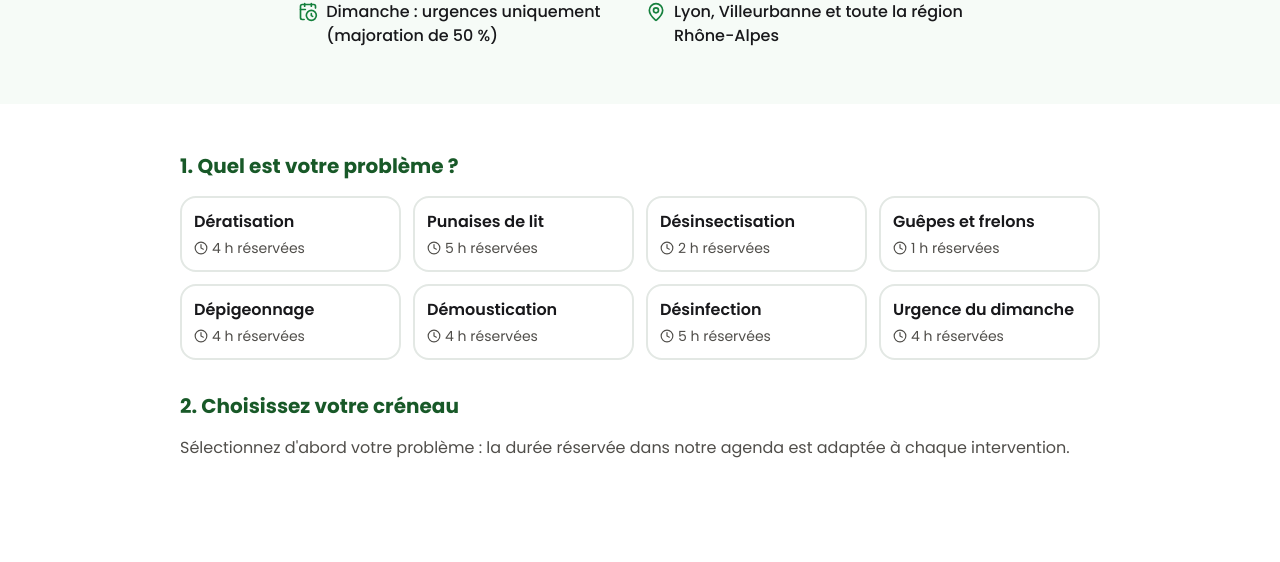
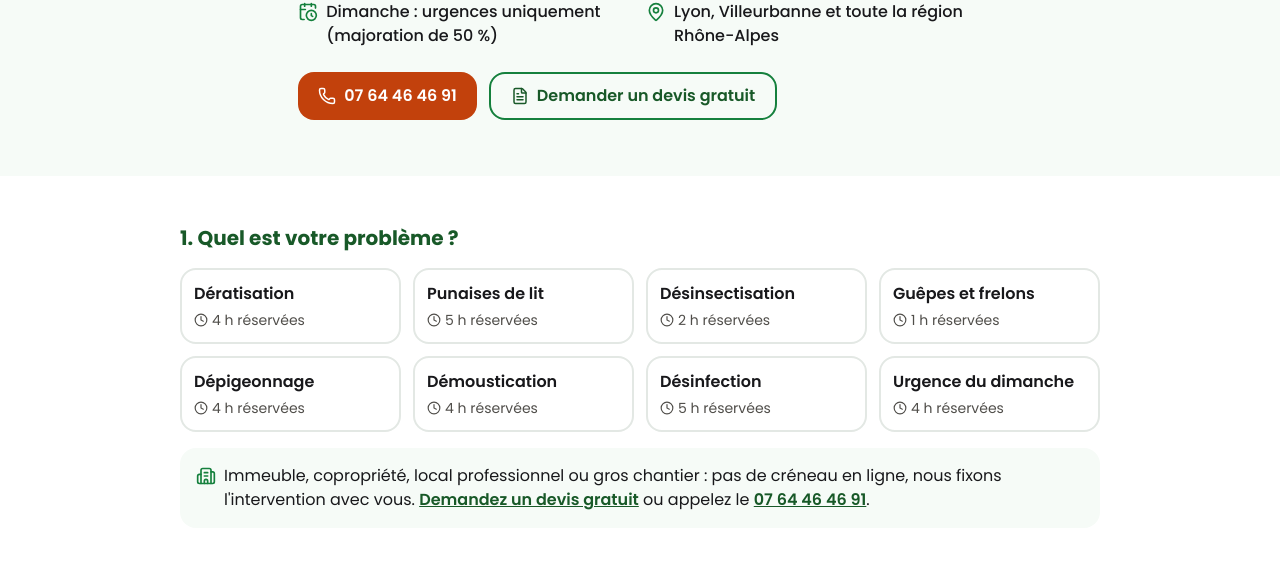
Before and after one commit to KarimBkr/HA-Nuisibles, a Next.js app: page /rendez-vous in a window 1280 px wide. Shown: the part 342-904 px from the top of the page. Built offline with nearby package versions, Linux system fonts and the light colour scheme; no server answers.

Commit message:
M24: Keep the booking choice in the URL and always show call and quote
- Call and quote buttons in the /rendez-vous/ header
- Note for jobs with no online slot (building, co-ownership, large job)
- e2e: hash restore, step switch, new-tab link, iframe height per viewport

```diff
--- a/src/app/rendez-vous/page.tsx
+++ b/src/app/rendez-vous/page.tsx
@@ -1,7 +1,8 @@
 import type { Metadata } from "next";
 import { pageMetadata } from "@/lib/seo";
-import { CalendarClock, Clock, MapPin } from "lucide-react";
-import { site } from "@/config/site";
+import Link from "next/link";
+import { CalendarClock, Clock, FileText, MapPin, Phone } from "lucide-react";
+import { site, telHref } from "@/config/site";
 import Breadcrumbs from "@/components/Breadcrumbs";
 import BookingPicker from "@/components/BookingPicker";
 import ZoneBlock from "@/components/ZoneBlock";
@@ -36,6 +37,15 @@ export default function BookingPage() {
               </li>
             ))}
           </ul>
+          {/* Call and quote always visible: the mobile bar is hidden on this page. */}
+          <div className="mt-6 flex flex-wrap gap-3">
+            <a href={telHref} className="btn bg-accent text-white hover:opacity-90">
+              <Phone aria-hidden size={18} /> {site.phone.display}
+            </a>
+            <Link href="/contact/#mon-devis" className="btn border-2 border-brand text-brand-dark hover:bg-brand-light">
+              <FileText aria-hidden size={18} /> Demander un devis gratuit
+            </Link>
+          </div>
         </div>
       </header>
       <section aria-label="Réservation" className="py-12">
--- a/src/components/BookingEmbed.tsx
+++ b/src/components/BookingEmbed.tsx
@@ -29,11 +29,8 @@ export default function BookingEmbed({ url }: { url: string }) {
   }
   return (
     <div data-booking>
-      {/* Phone and new-tab link first: on mobile the iframe is tall and slow to paint. */}
-      <div className="mb-4 flex flex-wrap items-center gap-x-6 gap-y-2">
-        <a href={telHref} className="btn bg-accent text-white hover:opacity-90">
-          <Phone aria-hidden size={18} /> {site.phone.display}
-        </a>
+      {/* New-tab link first: on mobile the iframe is tall and slow to paint (the call button sits in the page header). */}
+      <div className="mb-4">
         <a href={url} target="_blank" rel="noopener" className="inline-flex min-h-11 items-center gap-2 text-brand-dark underline-offset-2 hover:underline">
           <ExternalLink aria-hidden size={16} /> Ouvrir l&apos;agenda dans un nouvel onglet
         </a>
--- a/src/components/BookingPicker.tsx
+++ b/src/components/BookingPicker.tsx
@@ -1,9 +1,10 @@
 "use client";
 
 import { useEffect, useState } from "react";
-import { Clock } from "lucide-react";
+import Link from "next/link";
+import { Building2, Clock } from "lucide-react";
 import { SERVICES } from "@/config/services";
-import { site } from "@/config/site";
+import { site, telHref } from "@/config/site";
 import BookingEmbed from "@/components/BookingEmbed";
 
 type Option = { key: keyof typeof site.booking.hours; label: string };
@@ -25,6 +26,12 @@ export default function BookingPicker() {
     return () => window.removeEventListener("hashchange", read);
   }, []);
 
+  // The choice stays in the URL (#service): reload, back and shared links keep it.
+  const choose = (k: Option["key"]) => {
+    setKey(k);
+    history.replaceState(null, "", `#${k}`);
+  };
+
   return (
     <div>
       <h2 className="text-xl font-bold text-brand-dark">1. Quel est votre problème ?</h2>
@@ -34,7 +41,7 @@ export default function BookingPicker() {
             <button
               type="button"
               aria-pressed={key === o.key}
-              onClick={() => setKey(o.key)}
+              onClick={() => choose(o.key)}
               className={`flex min-h-11 w-full flex-col items-start rounded-card border-2 p-3 text-left font-semibold ${
                 key === o.key ? "border-brand bg-brand-light text-brand-dark" : "border-line bg-white text-ink hover:border-brand"
               }`}
@@ -47,6 +54,14 @@ export default function BookingPicker() {
           </li>
         ))}
       </ul>
+      <p data-no-online-slot className="mt-4 flex items-start gap-2 rounded-card bg-brand-light p-4 text-ink">
+        <Building2 aria-hidden size={20} className="mt-0.5 shrink-0 text-brand" />
+        <span>
+          Immeuble, copropriété, local professionnel ou gros chantier : pas de créneau en ligne, nous fixons l&apos;intervention avec vous.{" "}
+          <Link href="/contact/#mon-devis" className="font-semibold text-brand-dark underline">Demandez un devis gratuit</Link> ou appelez le{" "}
+          <a href={telHref} className="font-semibold text-brand-dark underline">{site.phone.display}</a>.
+        </span>
+      </p>
       <h2 className="mt-8 text-xl font-bold text-brand-dark">2. Choisissez votre créneau</h2>
       {key ? (
         <div className="mt-4">
```
Also changed, not shown: 1 other file (tests, documents, lock files or other folders).
